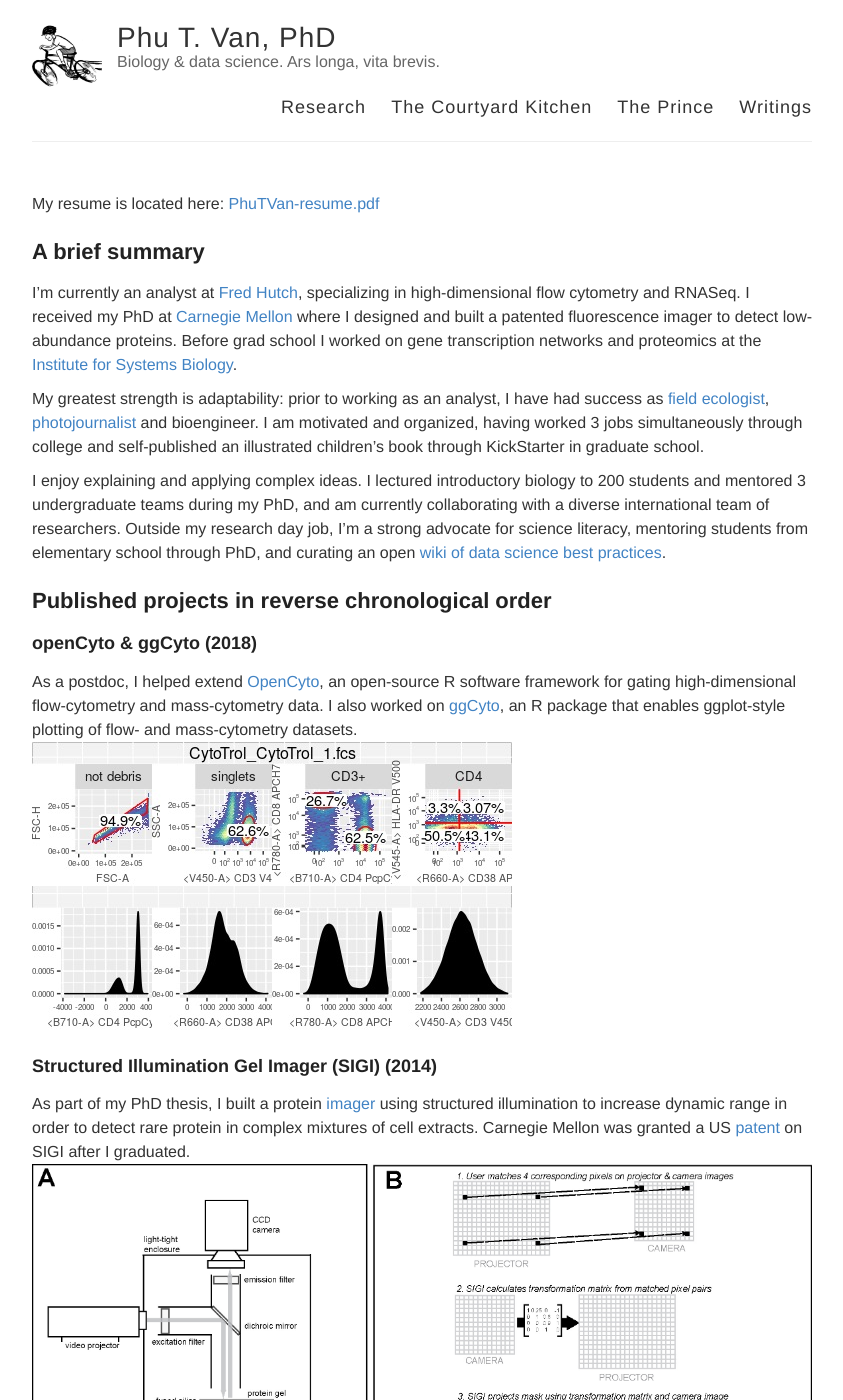
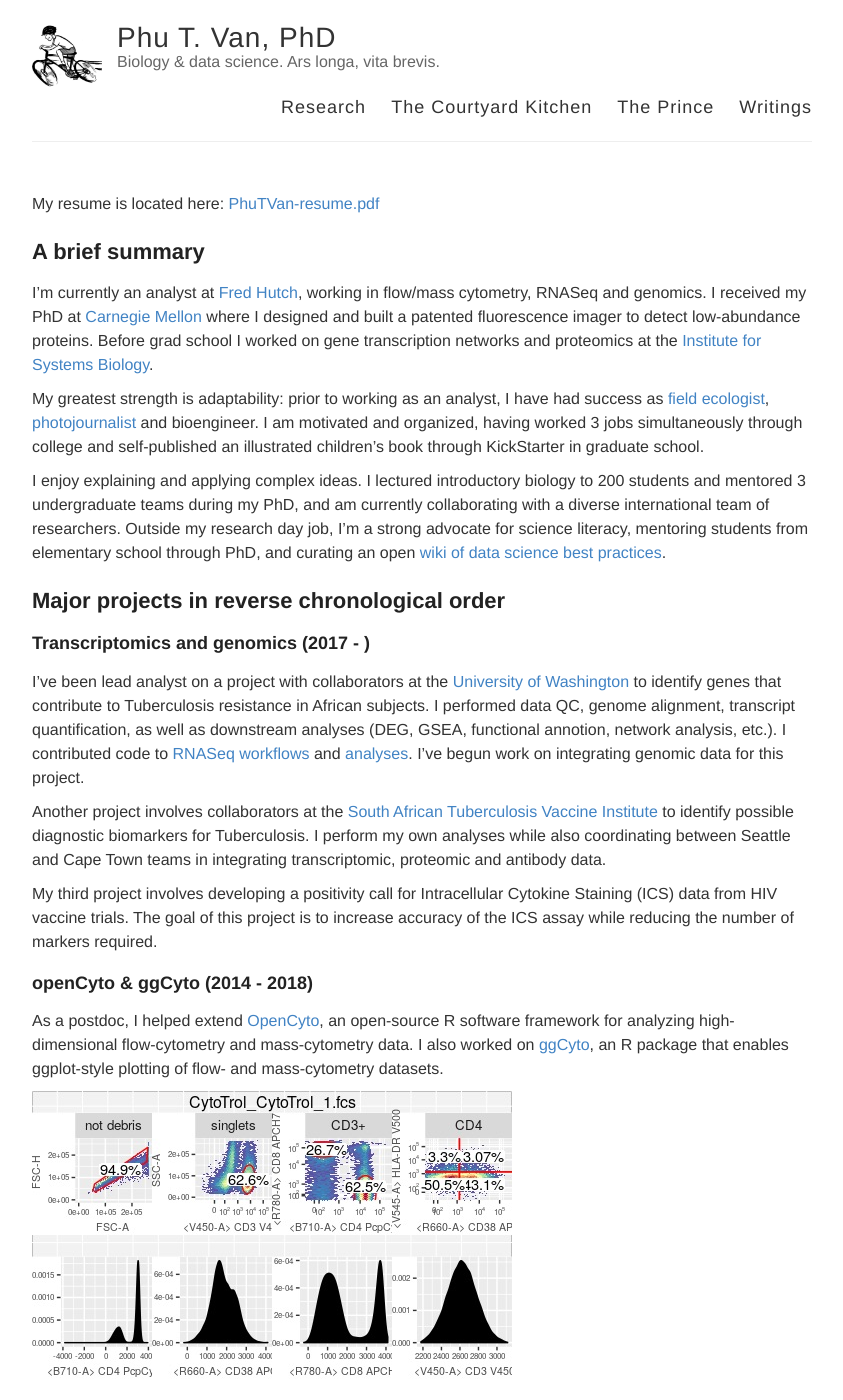
Before and after one commit to ptvan/ptvan.github.io, a Jekyll site: the page built from research.md, in a window 1280 px wide and 1400 px high. Shown: the whole window, without its empty margins (218-1061 px from the left). Built offline with Jekyll 4.4.1, drawn with Linux system fonts in a browser that asks for light colours; some of the changed text lies outside the part shown.

Commit message:
updated research.md

```diff
--- a/research.md
+++ b/research.md
@@ -8,28 +8,39 @@ My resume is located here: [PhuTVan-resume.pdf](PhuTVan-resume.pdf)
 
 # A brief summary
 
-I'm currently an analyst at [Fred Hutch](http://rglab.org), specializing in high-dimensional flow cytometry and RNASeq. I received my PhD at [Carnegie Mellon](https://cmu.edu/bio) where I designed and built a patented fluorescence imager to detect low-abundance proteins. Before grad school I worked on gene transcription networks and proteomics at the [Institute for Systems Biology](https://baliga.systemsbiology.net/).
+I'm currently an analyst at [Fred Hutch](http://rglab.org), working in flow/mass cytometry, RNASeq and genomics. I received my PhD at [Carnegie Mellon](https://cmu.edu/bio) where I designed and built a patented fluorescence imager to detect low-abundance proteins. Before grad school I worked on gene transcription networks and proteomics at the [Institute for Systems Biology](https://baliga.systemsbiology.net/).
 
 My greatest strength is adaptability: prior to working as an analyst, I have had success as [field ecologist](https://www.fs.usda.gov/colville), [photojournalist](https://makingtheprince.blogspot.com/2013/11/meet-author.html) and bioengineer. I am motivated and organized, having worked 3 jobs simultaneously through college and self-published an illustrated children's book through KickStarter in graduate school.
 
 I enjoy explaining and applying complex ideas. I lectured introductory biology to 200 students and mentored 3 undergraduate teams during my PhD, and am currently collaborating with a diverse international team of researchers. Outside my research day job, I'm a strong advocate for science literacy, mentoring students from elementary school through PhD, and curating an open [wiki of data science best practices](https://sciwiki.fredhutch.org).
 
-# Published projects in reverse chronological order
+# Major projects in reverse chronological order
 
-### openCyto & ggCyto (2018)
-As a postdoc, I helped extend [OpenCyto](http://opencyto.org), an open-source R software framework for gating high-dimensional flow-cytometry and mass-cytometry data. I also worked on [ggCyto](https://www.ncbi.nlm.nih.gov/pmc/articles/PMC6223365/), an R package that enables ggplot-style plotting of flow- and mass-cytometry datasets.
+### Transcriptomics and genomics (2017 - )
+I've been lead analyst on a project with collaborators at the [University of Washington](https://www.washington.edu/) to identify genes that contribute to Tuberculosis resistance in African subjects. I performed data QC, genome alignment, transcript quantification, as well as downstream analyses (DEG, GSEA, functional annotion, network analysis, etc.). I contributed code to [RNASeq workflows](https://github.com/rglab/rnaseqpipeliner) and [analyses](https://github.com/ptvan/r-snippets). I've begun work on integrating genomic data for this project.
+
+Another project involves collaborators at the [South African Tuberculosis Vaccine Institute](http://www.satvi.uct.ac.za/) to identify possible diagnostic biomarkers for Tuberculosis. I perform my own analyses while also coordinating between Seattle and Cape Town teams in integrating transcriptomic, proteomic and antibody data.
+
+My third project involves developing a positivity call for Intracellular Cytokine Staining (ICS) data from HIV vaccine trials. The goal of this project is to increase accuracy of the ICS assay while reducing the number of markers required.
+
+### openCyto & ggCyto (2014 - 2018)
+As a postdoc, I helped extend [OpenCyto](http://opencyto.org), an open-source R software framework for analyzing high-dimensional flow-cytometry and mass-cytometry data. I also worked on [ggCyto](https://www.ncbi.nlm.nih.gov/pmc/articles/PMC6223365/), an R package that enables ggplot-style plotting of flow- and mass-cytometry datasets.
+
 ![ggCyto](/images/ggcyto-example.jpg "ggcyto-example.jpg")
 
 ### Structured Illumination Gel Imager (SIGI) (2014)
-As part of my PhD thesis, I built a protein [imager](https://www.ncbi.nlm.nih.gov/pubmed/24935033) using structured illumination to increase dynamic range in order to detect rare protein in complex mixtures of cell extracts. Carnegie Mellon was granted a US [patent](https://patents.google.com/patent/US10362237B2/) on SIGI after I graduated.
+My PhD work
+As part of my PhD thesis, I built a [protein imager](https://www.ncbi.nlm.nih.gov/pubmed/24935033) using structured illumination to increase dynamic range in order to detect rare protein in complex mixtures of cell extracts. Carnegie Mellon was granted a US [patent](https://patents.google.com/patent/US10362237B2/) on SIGI after I graduated.
 ![SIGI overview](/images/SIGI-operation.jpg "SIGI-operation.jpg")
 
 ### Archeal oxidative stress response network (2008)
 Working at the Institute for Systems Biology (ISB) as a research associate, I worked on an extended version of [Inferelator](https://www.ncbi.nlm.nih.gov/pubmed/16686963), an algorithm for predicting regulators of gene expression at the time implemented in R. This branch of the algorithm ended up being superseded, but you can see what I worked on in this Github [repository](https://github.com/ptvan/inferelator-ancient). This work enabled us to build and test a model of [oxidative stress response](https://www.ncbi.nlm.nih.gov/pmc/articles/PMC1987344/) in an extremophilic archaeon.
+
 ![EGRIN_OS network](/images/EGRIN_OS-network.jpg "EGRIN_OS-network.jpg")
 
 ### Halobacterium PeptideAtlas (2008)
 During my internship at ISB, I converted peptide mass spectra from vendor-specific binary formats into mzXML, mapped spectra to peptides then loaded the proteins into SQLServer-backed web [portal](https://peptideatlas.org). We also found biases in peptide detection depending on [the method used](https://www.ncbi.nlm.nih.gov/pmc/articles/PMC2643335/).
+
 ![Halobacterium PeptideAtlas](/images/halopeptideatlas-peptidecount.jpg "halopeptideatlas-peptidecount.jpg")
 
 ### Nutria spread in Seattle (2007)
```
Also changed, not shown: _posts/2020-02-18-workflow-managers.md (+1 -1 lines).
